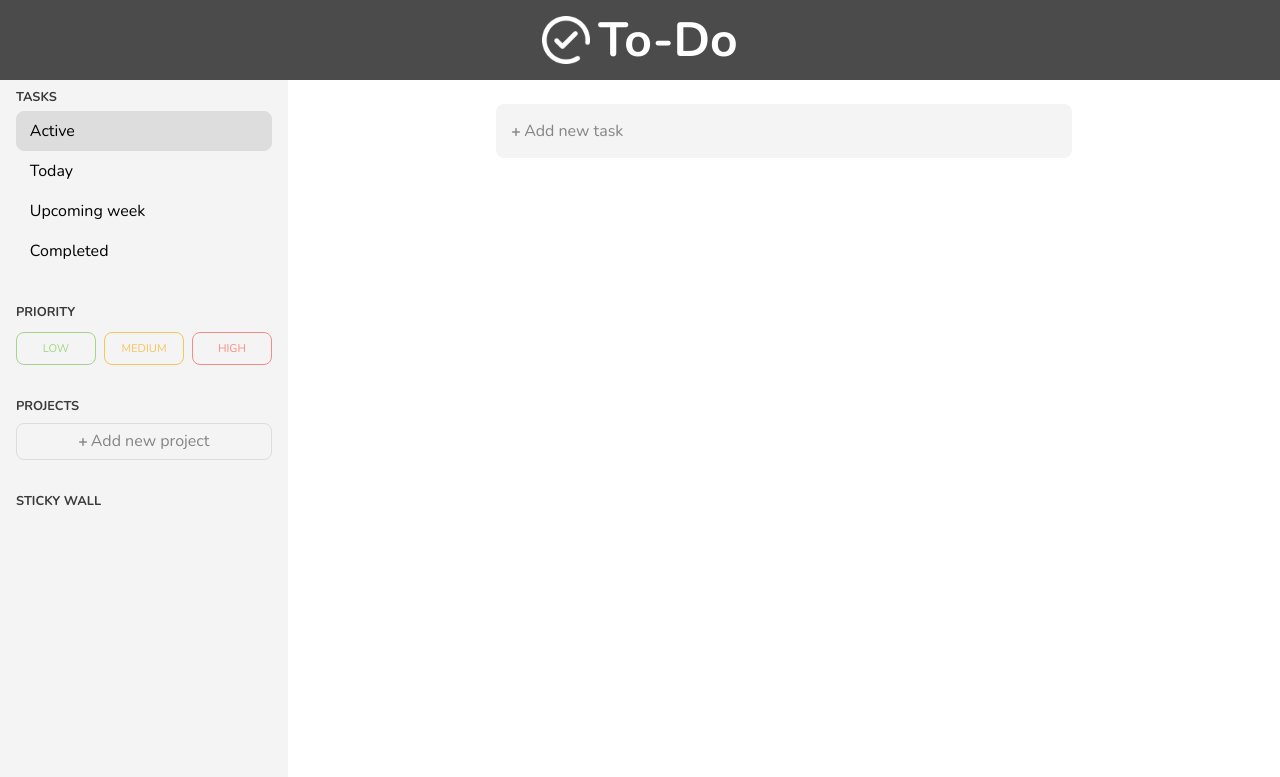
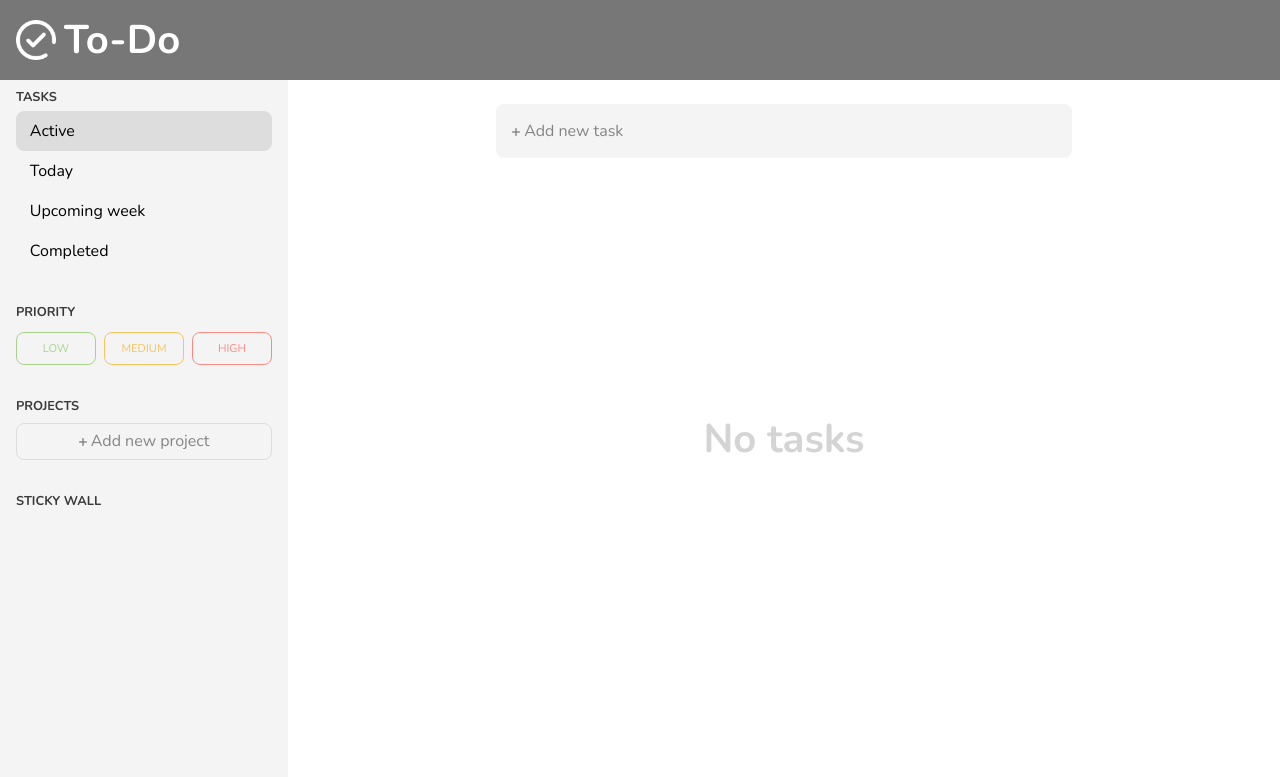
Before and after one commit to sushiroll29/todo-list, a website built with webpack: page dist/index.html in a window 1280 px wide. Built offline with nearby package versions, Linux system fonts and the light colour scheme.

Commit message:
Display message when task list is empty

```diff
--- a/src/DOMmanipulation.js
+++ b/src/DOMmanipulation.js
@@ -8,6 +8,7 @@
   removeTask,
   toggleComplete,
   showCollapsedContent,
+  checkNoTasks,
 } from "./taskDOM";
 import { showStickyWall, editSticky, removeSticky } from "./stickyDOM";
 import { addNewProject, editProject, removeProject } from "./projectDOM";
@@ -68,6 +69,7 @@
 
   if (deleteTaskButton) {
     removeTask(e);
+    checkNoTasks();
   } else if (editTaskButton) {
     editTask(e);
   } else if (arrowTaskButton) {
--- a/src/task.js
+++ b/src/task.js
@@ -13,7 +13,7 @@
     dueDate,
     priority,
     completed: false,
-    projectId
+    projectId,
   };
 }
 
--- a/src/taskDOM.js
+++ b/src/taskDOM.js
@@ -219,12 +219,15 @@
   clearScreen();
   setActiveTab("#time-today");
   getTodayTasks();
+  checkNoTasks();
 }
 
 function showUpcomingTasks() {
+  const showItems = document.querySelector(".show-items");
   clearScreen();
   setActiveTab("#time-upcoming");
   getUpcomingWeekTasks();
+  checkNoTasks();
 }
 
 function showActiveTasks() {
@@ -239,12 +242,28 @@
     }
   });
   addNewTask();
+  checkNoTasks();
 }
 
 function showPriorityTasks(priorityType) {
   clearScreen();
   setActiveTab(`#${priorityType}-priority`);
   getPriorityTasks(`${priorityType}`);
+}
+
+function checkNoTasks() {
+  const showTasks = document.querySelector(".show-items");
+
+  if (!showTasks.textContent) {
+    const textContainer = document.createElement("div");
+    textContainer.classList.add("no-tasks-container");
+    const text = document.createElement("h2");
+    text.classList.add("no-tasks-text");
+    text.textContent = `No tasks`;
+
+    textContainer.appendChild(text);
+    showTasks.appendChild(textContainer);
+  }
 }
 
 function removeTask(e) {
@@ -415,4 +434,5 @@
   showTasksInProject,
   deleteAllTasksInProject,
   showCollapsedContent,
+  checkNoTasks
 };
```
Also changed, not shown: dist/index.html, dist/main.js, dist/style.css.
